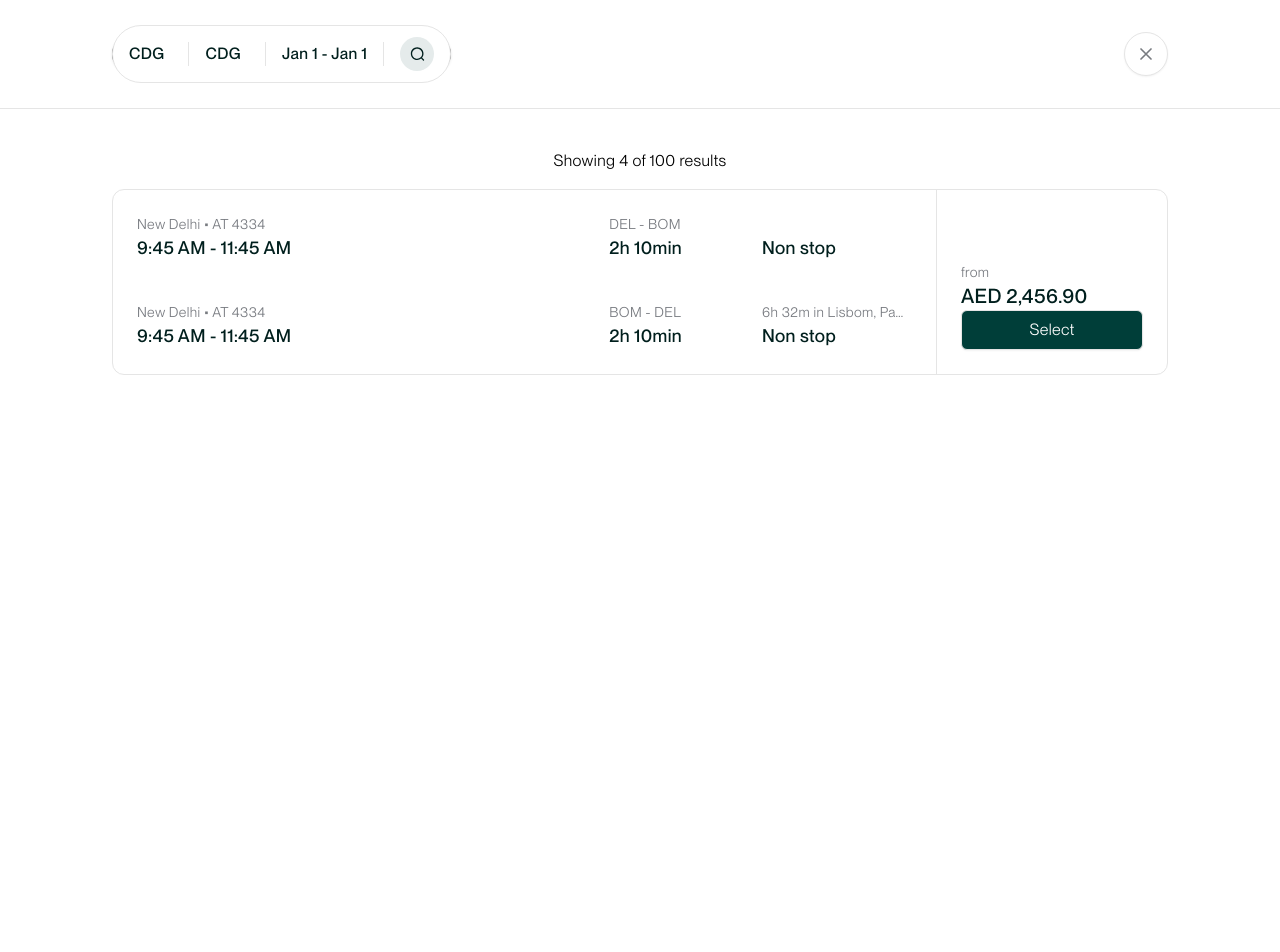
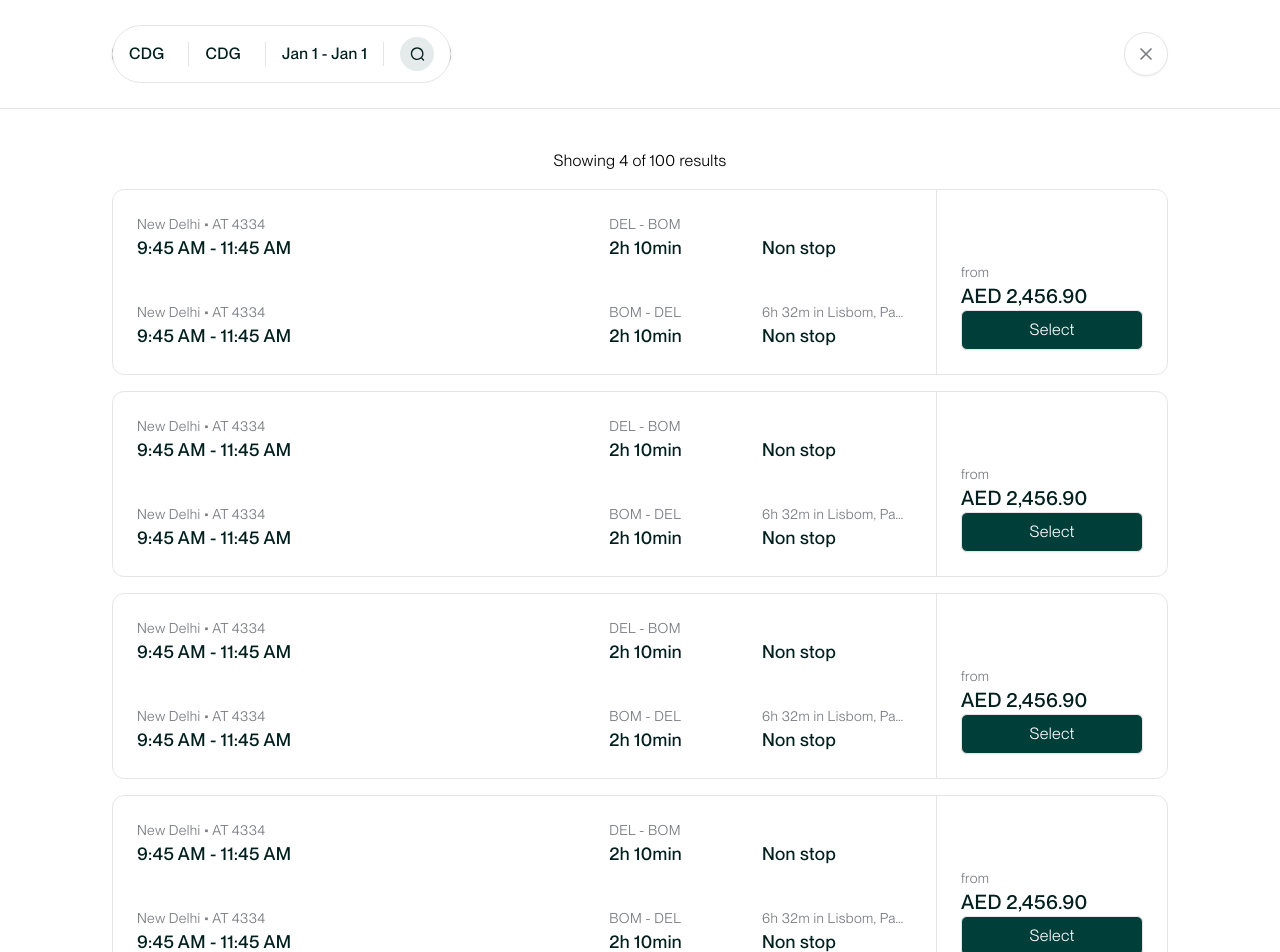
Before and after one commit to TTruongBill/KittChallenge, a Next.js app: page /results in a window 1280 px wide. Shown: the top 952 px of the page. Before the commit the page ends 800 px from the top, so only its background shows below. Built offline with nearby package versions, Linux system fonts and the light colour scheme.

Commit message:
fix: changed type.ts files to types.ts and removed unused props

```diff
--- a/src/app/results/page.tsx
+++ b/src/app/results/page.tsx
@@ -11,6 +11,15 @@ export function Results() {
                 <SheetSideCard>
                     <Cards />
                 </SheetSideCard>
+                <SheetSideCard>
+                    <Cards />
+                </SheetSideCard>
+                <SheetSideCard>
+                    <Cards />
+                </SheetSideCard>
+                <SheetSideCard>
+                    <Cards />
+                </SheetSideCard>
             </div>
         </section>
     )
--- a/src/components/SheetSideCard/index.tsx
+++ b/src/components/SheetSideCard/index.tsx
@@ -14,7 +14,7 @@ import { SheetSideProps } from "./types"
 import { Separator } from "@/components/ui/separator";
 import FlightDetails from "@/components/FlightDetails";
 
-export function SheetSideCard({children, fromLocation, toLocation, departureDate, returnDate, setFromLocation, setToLocation, setDepartureDate, setReturnDate}: SheetSideProps) {
+export function SheetSideCard({children}: SheetSideProps) {
 
   return (
     <Sheet>
--- a/src/components/SheetSideCard/types.ts
+++ b/src/components/SheetSideCard/types.ts
@@ -1,11 +1,3 @@
 export interface SheetSideProps {
     children: React.ReactNode;
-    fromLocation: string;
-    toLocation: string;
-    departureDate: Date | undefined;
-    returnDate: Date | undefined;
-    setFromLocation: React.Dispatch<React.SetStateAction<string>>;
-    setToLocation: React.Dispatch<React.SetStateAction<string>>;
-    setDepartureDate: React.Dispatch<React.SetStateAction<Date | undefined>>;
-    setReturnDate: React.Dispatch<React.SetStateAction<Date | undefined>>;
 }
--- a/src/components/SheetSideHeader/index.tsx
+++ b/src/components/SheetSideHeader/index.tsx
@@ -16,7 +16,7 @@ import {
   SheetFooter,
   SheetTrigger,
 } from "@/components/ui/sheet"
-import { SheetSideProps } from "./type"
+import { SheetSideProps } from "./types"
 import { useRouter } from 'next/navigation';
 
 export function SheetSideHeader({children, fromLocation, toLocation, departureDate, returnDate, setFromLocation, setToLocation, setDepartureDate, setReturnDate}: SheetSideProps) {
```
Also changed, not shown: src/components/SheetSideHeader/types.ts (renamed from src/components/SheetSideHeader/type.ts).
